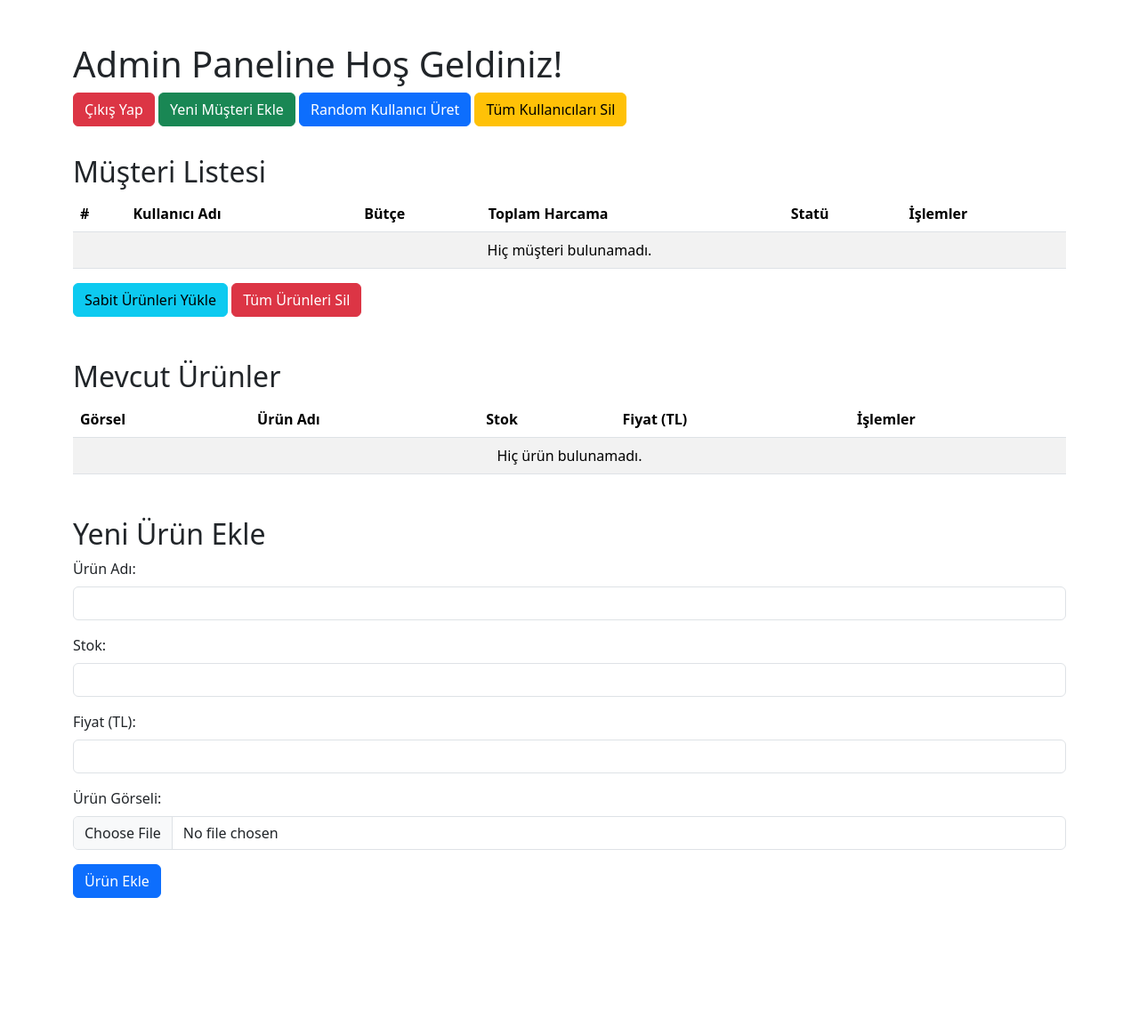
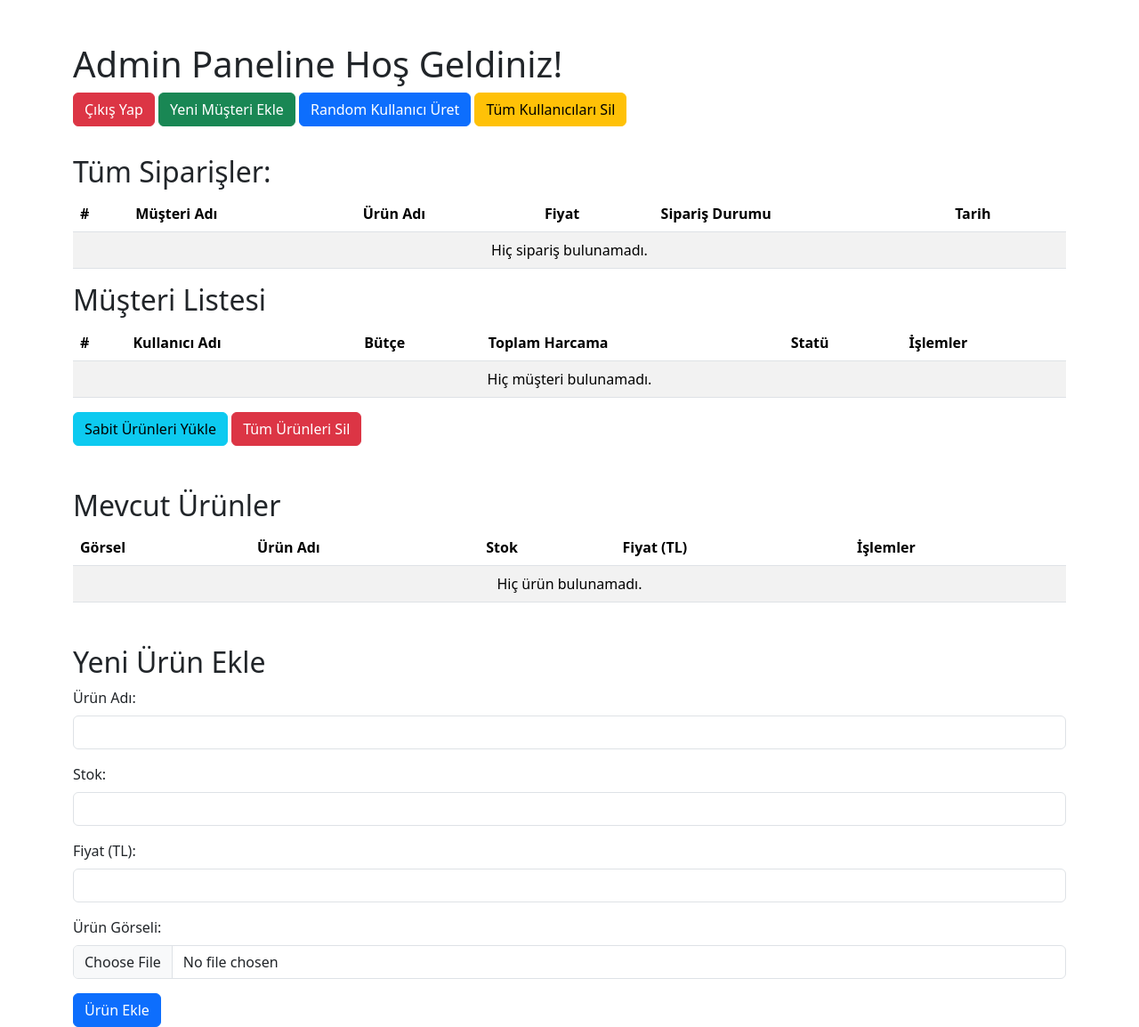
Before and after one commit to icsiee/OrderManagement, a Django app: page /dashboard/admin/ in a window 1280 px wide. Shown: the whole page at 89% size. Before the commit the page ends 1009 px from the top, so only its background shows below. Run offline with Django 5.2, Linux system fonts and the light colour scheme; the visitor is signed in with stand-in values (Sample User, id 1); data comes from the database, SQL or seed files in the repository; data that the repository does not hold is empty.

Commit message:
admin paneli siparisleri goruntule

```diff
--- a/orders/templates/admin_dashboard.html
+++ b/orders/templates/admin_dashboard.html
@@ -6,6 +6,26 @@
     <meta name="viewport" content="width=device-width, initial-scale=1.0">
     <title>Admin Dashboard</title>
     <link href="https://cdn.jsdelivr.net/npm/bootstrap@5.3.1/dist/css/bootstrap.min.css" rel="stylesheet">
+    <style>
+        .status-pending {
+            background-color: #f7dc5c; /* Sarı */
+            padding: 5px;
+            border-radius: 4px;
+            color: #000;
+        }
+        .status-completed {
+            background-color: #58d68d; /* Yeşil */
+            padding: 5px;
+            border-radius: 4px;
+            color: #000;
+        }
+        .status-cancelled {
+            background-color: #e74c3c; /* Kırmızı */
+            padding: 5px;
+            border-radius: 4px;
+            color: #fff;
+        }
+    </style>
 </head>
 
 <body>
@@ -31,6 +51,38 @@
             <a href="{% url 'generate_random_customers' %}" class="btn btn-primary mb-2">Random Kullanıcı Üret</a>
             <a href="{% url 'delete_all_customers' %}" class="btn btn-warning mb-2">Tüm Kullanıcıları Sil</a>
         </div>
+
+       <h2>Tüm Siparişler:</h2>
+<table class="table table-striped">
+    <thead>
+        <tr>
+            <th>#</th>
+            <th>Müşteri Adı</th>
+            <th>Ürün Adı</th>
+            <th>Fiyat</th>
+            <th>Sipariş Durumu</th>
+            <th>Tarih</th>
+        </tr>
+    </thead>
+    <tbody>
+        {% for order in orders %}
+            <tr class="{% if order.order_status == 'Pending' %}table-warning{% elif order.order_status == 'Completed' %}table-success{% else %}table-danger{% endif %}">
+                <td>{{ forloop.counter }}</td>
+                <td>{{ order.customer.customer_name }}</td>
+                <td>{{ order.product.product_name }}</td>
+                <td>{{ order.total_price }} TL</td>
+                <td>{{ order.get_order_status_display }}</td>
+                <td>{{ order.order_date }}</td>
+            </tr>
+        {% empty %}
+            <tr>
+                <td colspan="6" class="text-center">Hiç sipariş bulunamadı.</td>
+            </tr>
+        {% endfor %}
+    </tbody>
+</table>
+
+
 
         <!-- Müşteri Listesi -->
         <h2>Müşteri Listesi</h2>
@@ -107,8 +159,7 @@
                 {% endfor %}
             </tbody>
         </table>
-{% block content %}
-    {% endblock %}
+
         <!-- Ürün Ekleme Formu -->
         <h2 class="mt-5">Yeni Ürün Ekle</h2>
         <form method="POST" action="{% url 'add_product' %}" enctype="multipart/form-data">
--- a/orders/urls.py
+++ b/orders/urls.py
@@ -31,6 +31,7 @@ urlpatterns = [
     path('add-default-products/', views.add_default_products, name='add_default_products'),
     path('delete-all-products/', views.delete_all_products, name='delete_all_products'),
     path('edit-product/<int:product_id>/', views.edit_product, name='edit_product'),
+    path('admin_dashboard/all_orders/', views.all_orders, name='all_orders'),  # Yeni URL ekleyin
 
     # Diğer URL desenleri...
 
--- a/orders/views.py
+++ b/orders/views.py
@@ -161,12 +161,17 @@ def customer_dashboard(request):
 
 
 from django.contrib.auth.decorators import login_required
+from django.shortcuts import render
+from django.contrib.auth.decorators import login_required
+from django.contrib import messages
+from .models import Customer, Product, Order
 
 @login_required
 def admin_dashboard(request):
     # Superuser olmayan müşterileri filtrele
     customers = Customer.objects.filter(is_admin=False)
     products = Product.objects.all()  # Tüm ürünleri getir
+    orders = Order.objects.all().order_by('-order_date')  # En son siparişleri sırala
 
     # Eğer admin ilk kez giriş yaptıysa, başarı mesajını göster
     if request.session.get('admin_logged_in', False):
@@ -174,8 +179,15 @@ def admin_dashboard(request):
         # Admin'in ilk kez giriş yaptığını sıfırla
         request.session['admin_logged_in'] = False
 
+
     # Veri sözlüğü sadece bir kez kullanılarak render yapılır
-    return render(request, 'admin_dashboard.html', {'customers': customers, 'products': products})
+    context = {
+        'customers': customers,
+        'products': products,
+        'orders': orders,
+    }
+
+    return render(request, 'admin_dashboard.html', context)
 
 
 from .forms import CustomerForm
@@ -277,7 +289,6 @@ def generate_random_customers(request):
     messages.success(request, f"{num_customers} yeni müşteri başarıyla oluşturuldu.")
     return redirect('admin_dashboard')
 
-
 from django.contrib import messages
 from django.shortcuts import redirect
 from .models import Customer
@@ -338,7 +349,6 @@ def add_product(request):
     return redirect('admin_dashboard')
 
 
-
 # Ürün silme işlemi
 @login_required
 def delete_product(request, product_id):
@@ -354,11 +364,6 @@ def delete_product(request, product_id):
 
     return redirect('admin_dashboard')
 
-
-# Stok güncelleme işlemi
-from django.shortcuts import get_object_or_404, redirect
-from django.http import HttpResponse
-from django.contrib import messages
 
 @csrf_exempt
 @login_required
@@ -395,37 +400,7 @@ def update_stock(request, product_id):
         return HttpResponse("Bu işlem sadece POST yöntemiyle yapılabilir.", status=405)
 
 
-from django.shortcuts import render, redirect
-from django.contrib import messages
-from .models import Product, Cart, CartItem
-
-
-from django.shortcuts import redirect
 from django.http import HttpResponse
-from .models import Product, Cart, CartItem
-from django.contrib.auth.decorators import login_required
-
-from django.contrib import messages
-from django.shortcuts import render, redirect
-from .models import Product, Cart, CartItem
-
-# Sepete ürün eklemek için view fonksiyonu
-from django.shortcuts import redirect
-from django.http import HttpResponse
-from .models import Product, Cart, CartItem
-from django.contrib.auth.decorators import login_required
-
-from django.shortcuts import render, redirect
-from django.http import HttpResponse
-from django.contrib import messages
-from .models import Product, Cart, CartItem
-from django.contrib.auth.decorators import login_required
-from django.views.decorators.csrf import csrf_exempt
-
-from django.shortcuts import render, redirect
-from django.http import HttpResponse
-from django.contrib import messages
-from .models import Product, Cart, CartItem
 from django.contrib.auth.decorators import login_required
 from django.views.decorators.csrf import csrf_exempt
 
@@ -492,12 +467,7 @@ def view_cart(request):
 
     return render(request, 'view_cart.html', {'cart_items': cart_items})
 
-from django.shortcuts import get_object_or_404, redirect
-from .models import CartItem
 
-# Sepet öğesi miktarını güncelleme
-from django.shortcuts import get_object_or_404, redirect
-from .models import CartItem
 from django.contrib.auth.decorators import login_required
 
 # Sepet öğesi miktarını güncelleme
@@ -521,41 +491,10 @@ def remove_cart_item(request, item_id):
 
     return redirect('view_cart')
 
-from django.shortcuts import render, redirect
-from django.contrib.auth.decorators import login_required
-from .models import Cart, CartItem
-
-from django.shortcuts import render, redirect
-from django.contrib.auth.decorators import login_required
-from django.contrib import messages
-from datetime import datetime, timedelta
-from .models import Cart, CartItem
-
-from django.shortcuts import render, redirect
-from django.contrib.auth.decorators import login_required
-from django.contrib import messages
-from datetime import datetime, timedelta
-from .models import Cart, CartItem
-import pytz  # Zaman dilimi işlemleri için
-
-from django.shortcuts import render, redirect
-from django.contrib.auth.decorators import login_required
-from django.contrib import messages
-from datetime import datetime, timedelta
-from .models import Cart, CartItem
-
-
-from django.shortcuts import render, redirect
-from django.contrib.auth.decorators import login_required
-from django.contrib import messages
-from datetime import datetime, timedelta
-from .models import Cart, CartItem
 
 from datetime import datetime
-from django.shortcuts import render, redirect
-from django.contrib import messages
+
 from django.contrib.auth.decorators import login_required
-from .models import Cart, CartItem, Order
 
 @login_required
 def checkout(request):
@@ -583,9 +522,9 @@ def checkout(request):
     return render(request, 'checkout.html', {'cart_items': cart_items, "cart": cart})
 
 
-from .models import Cart, CartItem
-from django.shortcuts import render, redirect
-from django.contrib import messages
+from .models import Cart, CartItem, Order
+
+from django.contrib.auth.decorators import login_required
 
 @login_required
 def order_checkout(request):
@@ -597,6 +536,14 @@ def order_checkout(request):
 
             if not cart_items:
                 messages.error(request, "Sepetinizde ürün bulunmuyor.")
+                return redirect('view_cart')
+
+            # Sipariş toplamını hesapla
+            total_price = sum(item.quantity * item.price for item in cart_items)
+
+            # Kullanıcı bakiyesini kontrol et
+            if request.user.budget < total_price:
+                messages.error(request, "Bakiye yetersiz. Lütfen bakiyenizi güncelleyin.")
                 return redirect('view_cart')
 
             # Stok kontrolü ve güncellemesi
@@ -616,13 +563,23 @@ def order_checkout(request):
                     product=item.product,
                     quantity=item.quantity,
                     total_price=item.quantity * item.price,
+                    order_status='Pending'  # Başlangıç durumu 'Pending'
                 )
 
-            cart.is_active = False  # Sepeti pasif yap
+            # Kullanıcının bakiyesinden sipariş tutarını düş
+            request.user.budget -= total_price
+            request.user.save()
+
+            # Sepeti pasif yap
+            cart.is_active = False
             cart.save()
 
-            # Başarılı mesaj
-            messages.success(request, "Siparişiniz başarıyla tamamlandı!")
+            # Kullanıcıya bilgilendirme mesajı gönder
+            messages.success(
+                request,
+                f"Siparişiniz başarıyla oluşturuldu! {total_price} TRY bakiyenizden düşüldü. "
+                "Siparişiniz onaylanana kadar beklemede kalacaktır."
+            )
 
             # Checkout zamanı sıfırla
             if 'checkout_start_time' in request.session:
@@ -636,14 +593,6 @@ def order_checkout(request):
         return redirect('checkout')
 
 
-from django.shortcuts import redirect
-from django.contrib import messages
-from .models import Product
-
-
-from django.contrib import messages
-from django.shortcuts import redirect
-from .models import Product
 
 def add_default_products(request):
     # Sabit ürünler
@@ -656,7 +605,7 @@ def add_default_products(request):
     ]
 
     # Media klasöründeki varsayılan görselin yolu
-    default_image_path = "media/product_images/kahvaltilik_krep.jpg"
+    default_image_path = "product_images/kahvaltilik_krep.jpg"
 
     # Ürünleri ekleyin veya stokları güncelleyin
     for product_data in default_products:
@@ -685,11 +634,6 @@ def add_default_products(request):
     return redirect("admin_dashboard")  # Admin dashboard'unuzun URL ismini yazın
 
 
-from django.shortcuts import redirect
-from django.contrib import messages
-from .models import Product
-
-
 def delete_all_products(request):
     # Veritabanındaki tüm ürünleri sil
     Product.objects.all().delete()
@@ -698,16 +642,7 @@ def delete_all_products(request):
     messages.success(request, "Tüm ürünler başarıyla silindi.")
     return redirect("admin_dashboard")  # Admin dashboard'unuzun URL ismini yazın
 
-
-from django.shortcuts import render, get_object_or_404, redirect
 from .models import Product
-from .forms import ProductForm
-from django.contrib import messages
-
-from django.shortcuts import render, get_object_or_404, redirect
-from .models import Product
-from .forms import ProductForm
-from django.contrib import messages
 
 
 def edit_product(request, product_id):
@@ -731,3 +666,23 @@ def edit_product(request, product_id):
         return redirect('admin_dashboard')  # Admin dashboard'una yönlendirme
 
     return render(request, 'edit_product.html', {'product': product})
+
+
+from django.contrib.admin.views.decorators import staff_member_required
+from django.shortcuts import get_object_or_404
+from .models import Order
+
+from django.shortcuts import render, redirect
+from .models import Order
+from django.contrib import messages
+
+from django.shortcuts import render, redirect
+from .models import Order
+from django.contrib import messages
+
+def all_orders(request):
+    orders = Order.objects.all()  # Veritabanındaki tüm siparişleri al
+    context = {
+        'orders': orders,
+    }
+    return render(request, 'all_orders.html', context)
```
Also changed, not shown: orders/templates/all_orders.html (added, +23 -0 lines).
